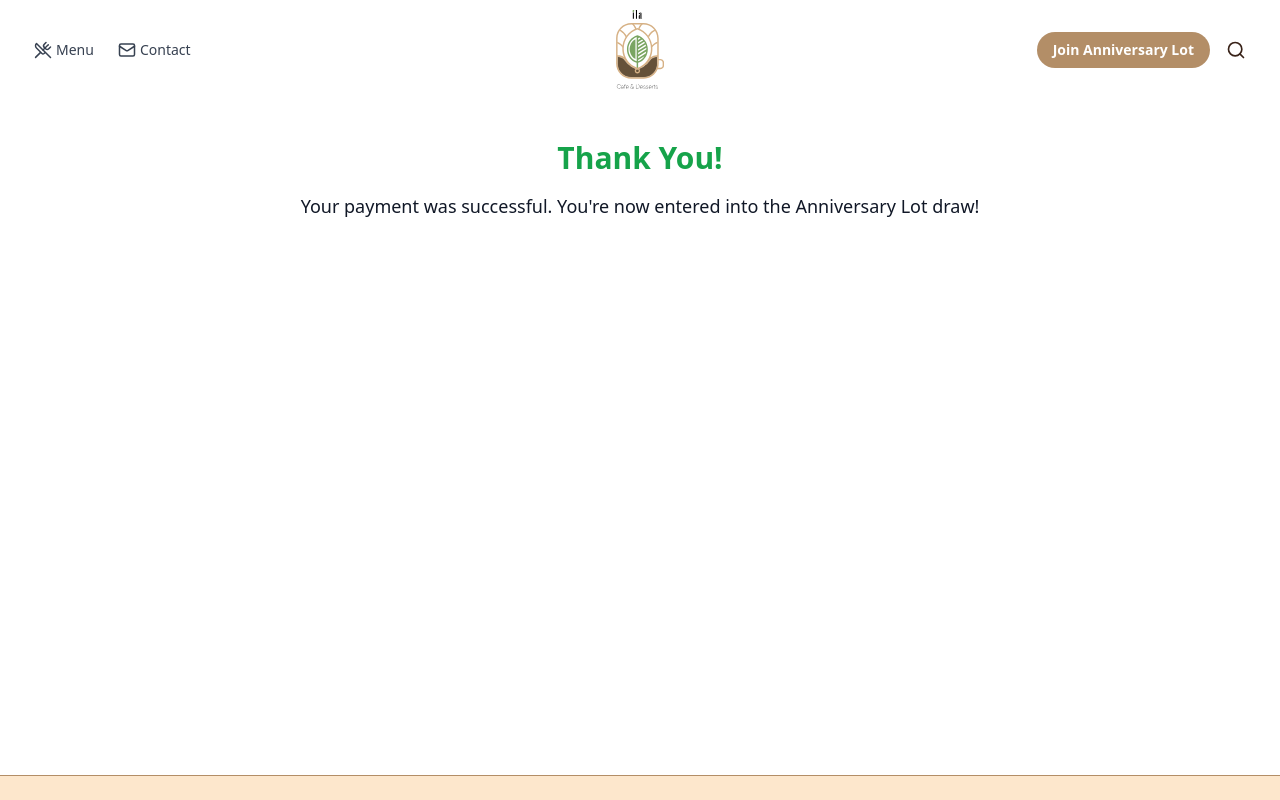
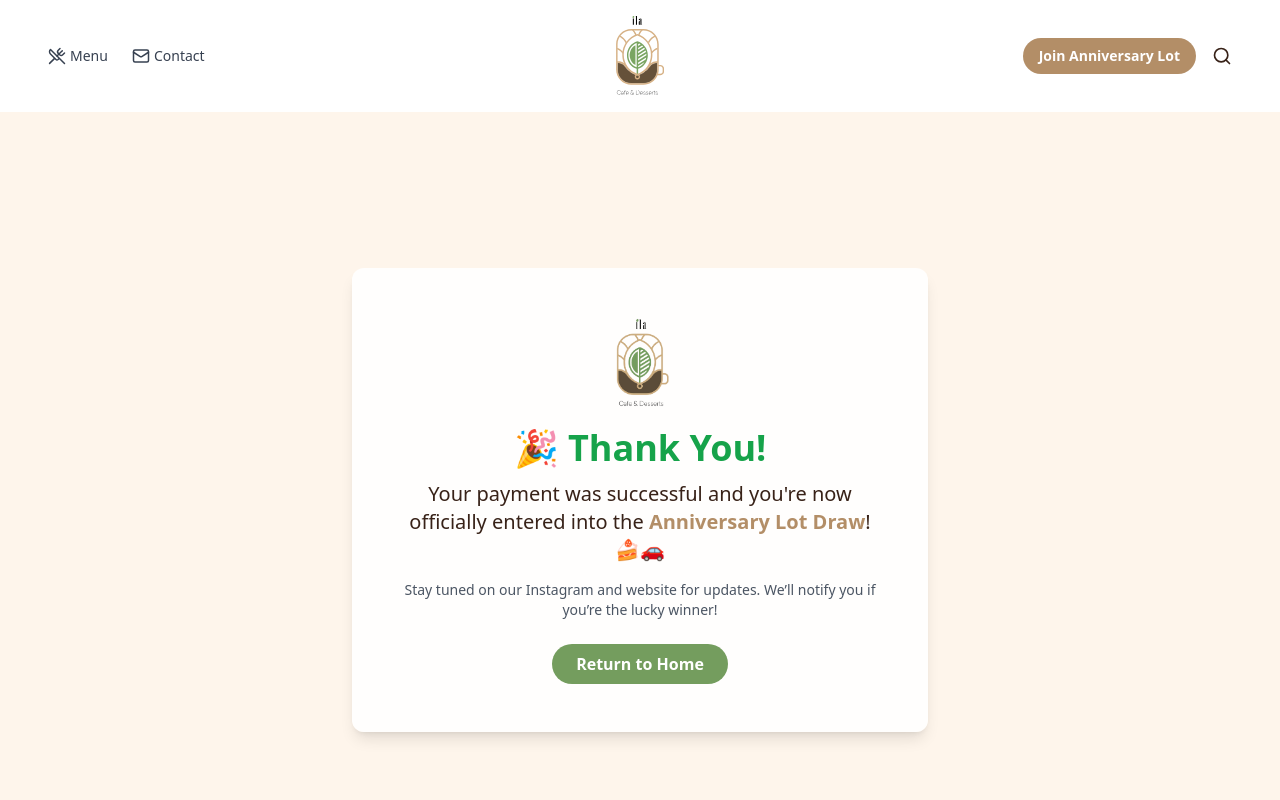
Before and after one commit to shahnavk/ila-cafe-website, a React (Create React App) app: page /anniversary-lot-success in a window 1280 px wide. Shown: the top 800 px of the page. Built offline with nearby package versions, Linux system fonts and the light colour scheme.

Commit message:
design update

```diff
--- a/src/components/Navbar.js
+++ b/src/components/Navbar.js
@@ -1,61 +1,56 @@
 import { useEffect, useState } from 'react';
-import { Search, Menu as MenuIcon, X } from "lucide-react";
-import { Link } from 'react-router-dom';
-import { UtensilsCrossed } from "lucide-react";
-import { Mail } from "lucide-react";
-
+import { NavLink, Link } from 'react-router-dom';
+import { Search, Menu as MenuIcon, X, UtensilsCrossed, Mail } from 'lucide-react';
 
 export default function Navbar() {
   const [isScrolled, setIsScrolled] = useState(false);
   const [isMobileMenuOpen, setIsMobileMenuOpen] = useState(false);
 
   useEffect(() => {
-    const handleScroll = () => {
-      setIsScrolled(window.scrollY > 10);
-    };
+    const handleScroll = () => setIsScrolled(window.scrollY > 10);
     window.addEventListener('scroll', handleScroll);
     return () => window.removeEventListener('scroll', handleScroll);
   }, []);
 
-  const navLinks = ['Menu', 'Contact'];
+  const navLinks = [
+    { label: 'Menu', path: '/menu', icon: <UtensilsCrossed size={18} /> },
+    { label: 'Contact', path: '/contact', icon: <Mail size={18} /> },
+  ];
 
   return (
-    <header
-      className={`fixed top-0 left-0 w-full z-50 bg-white transition-all duration-300 p-[10px] ${
-        isScrolled ? 'shadow-md' : 'bg-transparent'
-      }`}
+    <header className={`fixed top-0 left-0 w-full z-50 bg-white transition-all duration-300 py-4 px-6 ${isScrolled ? 'shadow-md' : 'bg-transparent'}`}>
+      <nav className="flex items-center justify-between px-6 py-3 min-h-[80px] relative">
+
+        {/* Desktop Links */}
+        <div className="hidden md:flex items-center gap-6 text-sm font-medium text-gray-700">
+          {navLinks.map(({ label, path, icon }) => (
+            <NavLink
+              key={label}
+              to={path}
+              className={({ isActive }) =>
+                `flex items-center gap-1 relative font-medium text-sm after:absolute after:left-0 after:-bottom-1 after:h-[2px] after:transition-all after:duration-300
+                ${isActive ? 'text-cafegreen after:w-full' : 'text-gray-700 after:w-0 hover:after:w-full hover:text-cafegreen'}`
+              }
             >
-      <div className="flex items-center justify-between px-6 p-[10px] min-h-[80px] relative">
-
-        {/* Left: Menu Links */}
-        <div className="hidden md:flex items-center gap-6 text-sm font-medium text-gray-700">
-          {navLinks.map((label) => (
-            <Link
-              key={label}
-              to={label === 'Menu' ? '/menu' : label === 'Contact' ? '/contact' : '#'}
-
-              className="flex items-center gap-1 relative text-gray-700 font-medium text-sm after:absolute after:left-0 after:-bottom-1 after:w-0 after:h-[2px] after:bg-cafebrown after:transition-all after:duration-300 hover:after:w-full hover:text-cafegreen"
-            >
-              {label === 'Menu' && <UtensilsCrossed size={18} />}
-              {label === 'Contact' && <Mail size={18} />}
+              {icon}
               <span>{label}</span>
-            </Link>
+            </NavLink>
           ))}
         </div>
 
-        {/* Center: Logo */}
-        <div className="absolute left-1/2 -translate-x-1/2">
-          <Link to="/">
-            <img src="/ila-Logo-svg.svg" alt="Ila Cafe Logo" className="h-20 w-auto" />
+        {/* Logo */}
+        <div className="absolute left-1/2 -translate-x-1/2 ">
+          <Link to="/" aria-label="Go to homepage">
+            <img src="/ila-Logo-svg.svg" alt="Ila Cafe Logo" className="h-16 sm:h-20 w-auto" />
           </Link>
         </div>
 
-        {/* Right: Search + CTA */}
+        {/* Desktop Right: CTA + Search */}
         <div className="hidden md:flex items-center gap-4 ml-auto">
           <Link to="/anniversaryLot" className="bg-cafebrown text-white px-4 py-2 rounded-full text-sm font-semibold hover:bg-opacity-90 transition">
             Join Anniversary Lot
           </Link>
-          <button className="hover:text-cafegreen text-textbrown">
+          <button className="hover:text-cafegreen text-textbrown" aria-label="Search">
             <Search size={20} />
           </button>
         </div>
@@ -64,26 +59,31 @@ export default function Navbar() {
         <div className="md:hidden ml-auto">
           <button
             onClick={() => setIsMobileMenuOpen(!isMobileMenuOpen)}
+            aria-expanded={isMobileMenuOpen}
+            aria-label="Toggle navigation"
             className="text-textbrown hover:text-cafegreen"
           >
             {isMobileMenuOpen ? <X size={24} /> : <MenuIcon size={24} />}
           </button>
         </div>
-      </div>
+      </nav>
 
       {/* Mobile Menu */}
-      {isMobileMenuOpen && (
-        <div className="md:hidden px-6 pb-6 bg-cafebeige transition-all duration-300">
-          {navLinks.map((label) => (
-            <Link
+      <div className={`md:hidden px-6 pb-6 bg-cafebeige/90 backdrop-blur transition-all duration-300 transform ${
+        isMobileMenuOpen ? 'translate-y-0 opacity-100' : '-translate-y-2 opacity-0 pointer-events-none'
+      }`}>
+        {navLinks.map(({ label, path }) => (
+          <NavLink
             key={label}
-              to={label === 'Menu' ? '/menu' : label === 'Contact' ? '/contact' : '#'}
-
-              className="block py-2 text-textbrown font-medium text-sm border-b border-cafebrown hover:text-cafegreen"
+            to={path}
             onClick={() => setIsMobileMenuOpen(false)}
+            className={({ isActive }) =>
+              `block py-2 text-textbrown font-medium text-sm border-b border-cafebrown
+              ${isActive ? 'text-cafegreen' : 'hover:text-cafegreen'}`
+            }
           >
             {label}
-            </Link>
+          </NavLink>
         ))}
         <Link
           to="/anniversaryLot"
@@ -92,12 +92,11 @@ export default function Navbar() {
         >
           Join Anniversary Lot
         </Link>
-          <button className="mt-4 flex items-center gap-1 text-textbrown hover:text-cafegreen">
+        <button className="mt-4 flex items-center gap-1 text-textbrown hover:text-cafegreen" aria-label="Search">
           <Search size={18} />
           <span>Search</span>
         </button>
       </div>
-      )}
     </header>
   );
 }
--- a/src/pages/AnniversaryLotSuccess.js
+++ b/src/pages/AnniversaryLotSuccess.js
@@ -1,8 +1,30 @@
 const AnniversaryLotSuccess = () => (
-    <div className="p-10 text-center">
-      <h1 className="text-3xl font-bold text-green-600 mb-4">Thank You!</h1>
-      <p className="text-lg">Your payment was successful. You're now entered into the Anniversary Lot draw!</p>
+  <div className="min-h-screen flex items-center justify-center bg-cafebeige bg-opacity-40 px-4">
+    <div className="bg-white bg-opacity-90 p-8 sm:p-12 rounded-xl shadow-lg text-center max-w-xl w-full">
+      <img
+        src="/ila-logo.png"
+        alt="Ila Cafe Logo"
+        className="mx-auto w-16 mb-4"
+      />
+      <h1 className="text-3xl sm:text-4xl font-bold text-green-600 mb-3">
+        🎉 Thank You!
+      </h1>
+      <p className="text-lg sm:text-xl text-textbrown font-medium">
+        Your payment was successful and you're now officially entered into the
+        <strong className="text-cafebrown"> Anniversary Lot Draw</strong>! 🍰🚗
+      </p>
+      <p className="text-sm text-gray-600 mt-4">
+        Stay tuned on our Instagram and website for updates. We’ll notify you if
+        you’re the lucky winner!
+      </p>
+      <a
+        href="/"
+        className="inline-block mt-6 bg-cafegreen text-white px-6 py-2 rounded-full font-semibold hover:bg-cafebrown transition"
+      >
+        Return to Home
+      </a>
     </div>
-  );
+  </div>
+);
 
-  export default AnniversaryLotSuccess;
+export default AnniversaryLotSuccess;
--- a/src/pages/Menu.js
+++ b/src/pages/Menu.js
@@ -56,15 +56,15 @@ const Menu = () => {
   const [activeTab, setActiveTab] = useState(categories[0]);
 
   return (
-    <div className="p-6 max-w-6xl mx-auto min-h-screen">
-      <h1 className="text-3xl font-bold mb-6 text-center text-textbrown">Our Menu</h1>
+    <div className="p-6 sm:p-10 max-w-6xl mx-auto min-h-screen">
+      <h1 className="text-4xl font-extrabold text-center text-textbrown mb-10">Our Menu</h1>
 
       {/* Tabs */}
-      <div className="flex flex-wrap justify-center gap-3 mb-8">
+      <div className="flex flex-wrap justify-center gap-3 mb-10">
         {categories.map((category) => (
           <button
             key={category}
-            className={`px-4 py-2 text-sm font-semibold rounded-full transition-all ${
+            className={`px-5 py-2 text-sm sm:text-base font-medium rounded-full shadow-sm transition-all ${
               activeTab === category
                 ? 'bg-cafebrown text-white'
                 : 'bg-cafebeige text-textbrown hover:bg-amber-200'
@@ -77,7 +77,7 @@ const Menu = () => {
       </div>
 
       {/* Active Tab Content */}
-      <div className="grid grid-cols-1 sm:grid-cols-2 lg:grid-cols-3 gap-4">
+      <div className="grid grid-cols-1 sm:grid-cols-2 lg:grid-cols-3 gap-6">
         {menuData[activeTab].map((item, idx) => (
           <MenuCard key={idx} {...item} />
         ))}
```
Lines whose indentation alone changed are shown as unchanged.
